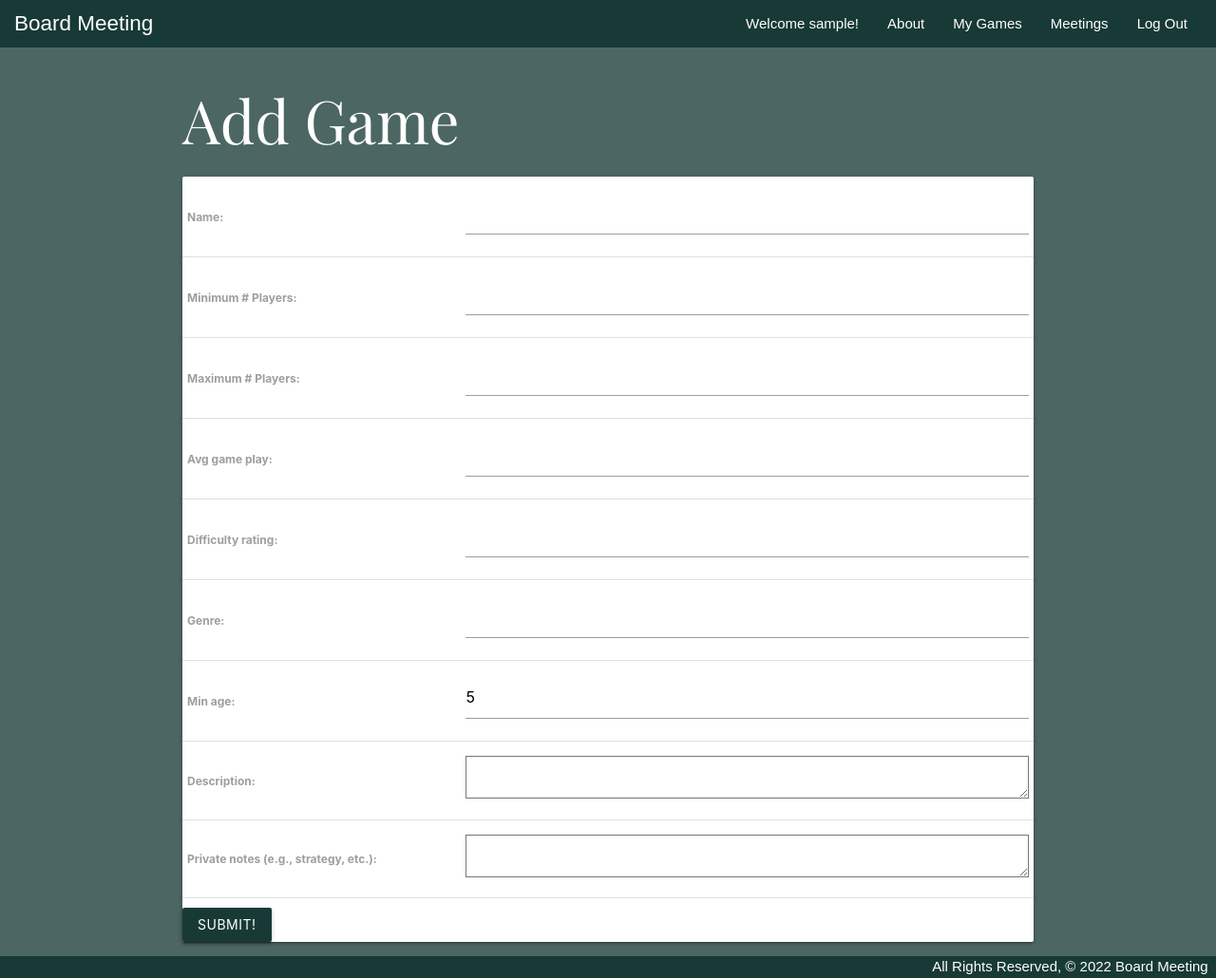
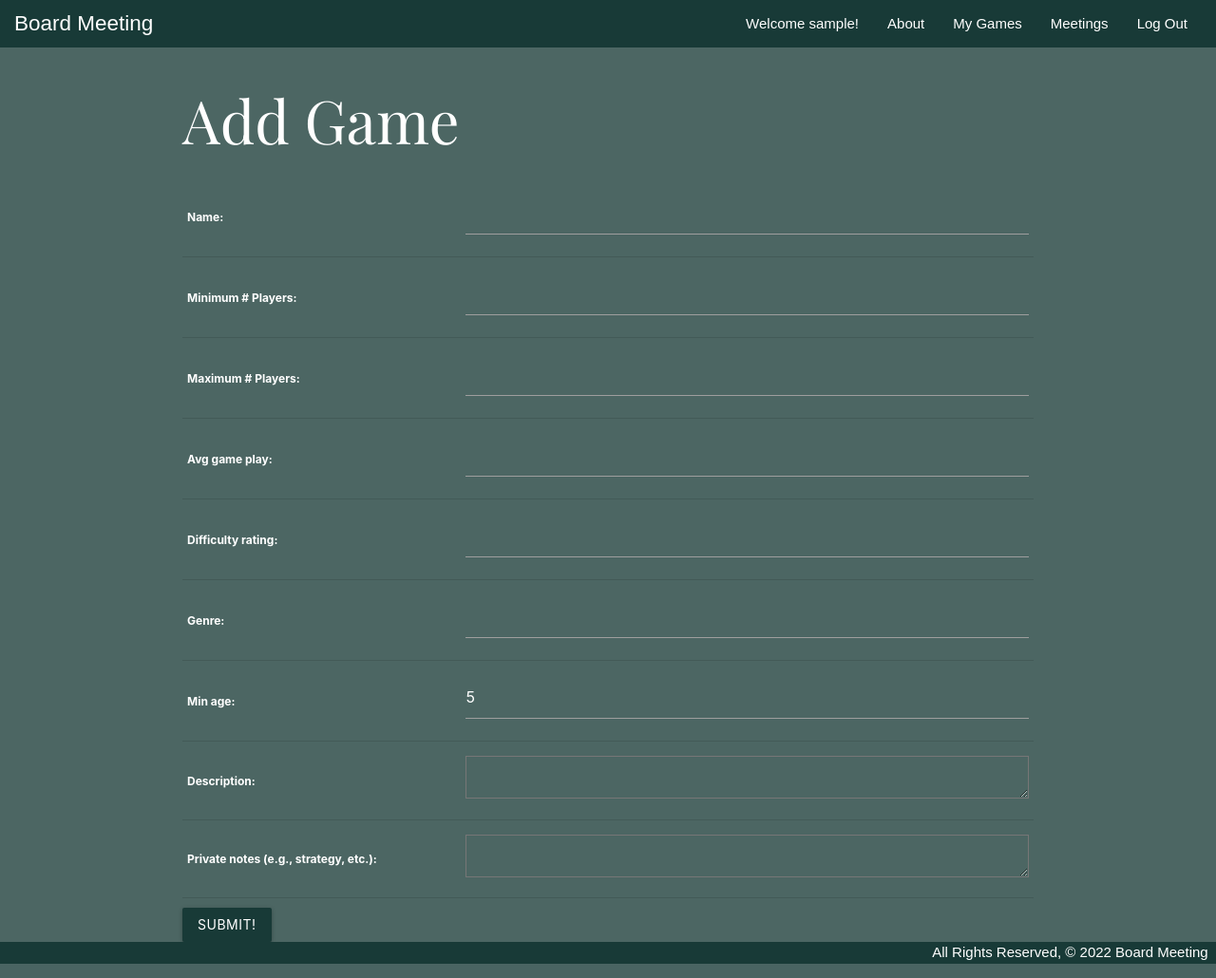
Before and after one commit to masomaster/board-game-meetup, a Django app: page /games/create/ in a window 1280 px wide. Shown: the whole page at 95% size. Run offline with Django 4.2, Linux system fonts and the light colour scheme; the visitor is signed in with stand-in values (Sample User, id 1).

Commit message:
Changes input for CSS

```diff
--- a/main_app/static/css/style.css
+++ b/main_app/static/css/style.css
@@ -212,6 +212,8 @@ footer.page-footer {
     font-family: 'PT Sans', sans-serif;
 }
 
+
+
 @media (max-width: 700px) {
     .menu-button-container {
         display: flex;
@@ -269,6 +271,14 @@ footer.page-footer {
     }
 }
 
+label {
+    color: white;
+}
+
+input:not([type]), input[type=text]:not(.browser-default), input[type=password]:not(.browser-default), input[type=email]:not(.browser-default), input[type=url]:not(.browser-default), input[type=time]:not(.browser-default), input[type=date]:not(.browser-default), input[type=datetime]:not(.browser-default), input[type=datetime-local]:not(.browser-default), input[type=tel]:not(.browser-default), input[type=number]:not(.browser-default), input[type=search]:not(.browser-default), textarea.materialize-textarea {
+    color: white;
+}
+
 @media (min-width: 1100px) {
     #welcome h1{
         font-size: 7em;
--- a/main_app/templates/games/games_detail.html
+++ b/main_app/templates/games/games_detail.html
@@ -35,7 +35,7 @@
 </form>
 
 <h3>Creating a Meeting for {{ game.name }}</h3>
-<div class="card">
+<div>
     <div class="card-content">
         <form action="{% url 'create_meeting' game.id %}" method="POST">
         {% csrf_token %}
--- a/main_app/templates/main_app/game_form.html
+++ b/main_app/templates/main_app/game_form.html
@@ -6,7 +6,6 @@
     {% else %}
     <h1>Add Game</h1>
     {% endif %}
-    <div class="card">
     <form action="" method="POST">
         {% csrf_token %}
         <table>
@@ -14,6 +13,5 @@
         </table>
         <input type="submit" value="Submit!" class="btn">
     </form>
-    </div>
 
 {% endblock %}
```
Also changed, not shown: main_app/templates/main_app/meeting_form.html (indentation only). Lines whose indentation alone changed are shown as unchanged.
